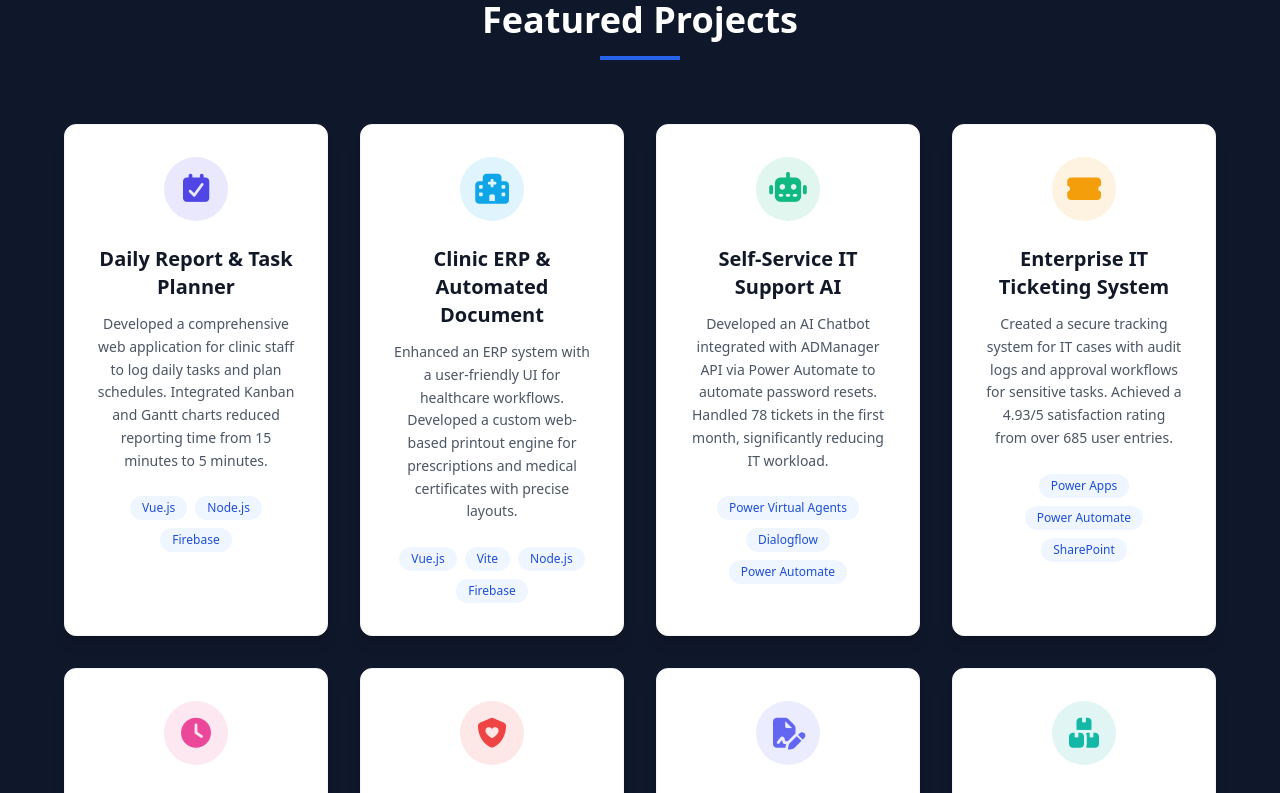
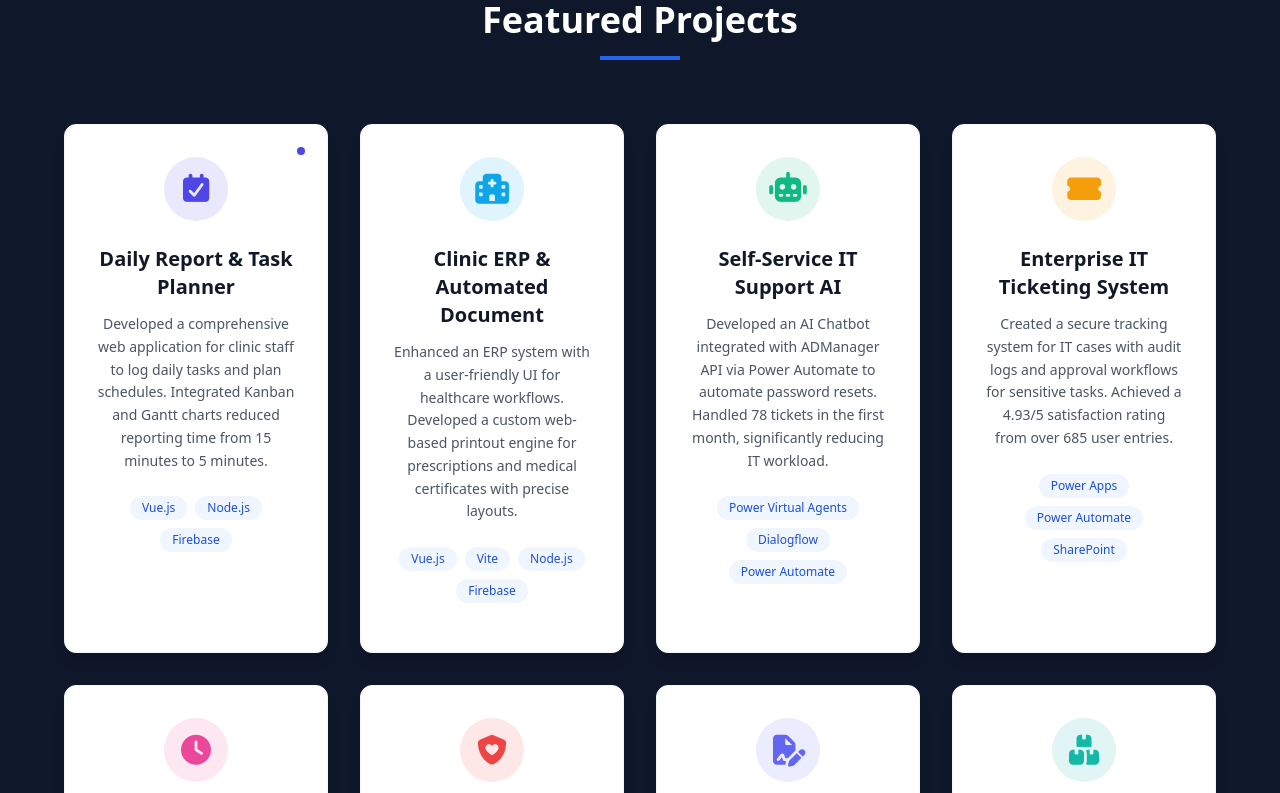
Before and after one commit to nat210b/portfolio, a Vue app: page / in a window 1280 px wide. Shown: the part 1640-2433 px from the top of the page. Built offline with nearby package versions, Linux system fonts and the light colour scheme; no server answers; the database is empty.

Commit message:
update project notification

```diff
--- a/src/component/Project.vue
+++ b/src/component/Project.vue
@@ -97,9 +97,9 @@ export default {
                     description: 'Developed a comprehensive web application for clinic staff to log daily tasks and plan schedules. Integrated Kanban and Gantt charts reduced reporting time from 15 minutes to 5 minutes.',
                     techStack: ['Vue.js', 'Node.js', 'Firebase'],
                     projectIcon: 'fa-solid fa-calendar-check',
-                    projectLink: 'https://github.com/nat210b/Clinic-ERP-System',
+                    projectLink: 'https://reportapps-demo.vercel.app',
                     iconColor: '#4F46E5',
-                    isClickable: false
+                    isClickable: true
                 },
                 {
                     id: 2,
@@ -166,7 +166,7 @@ export default {
                     title: 'Corporate Resource Booking',
                     description: 'Developed a unified booking system for corporate accommodation and vehicle tracking to optimize resource allocation and eliminate manual paperwork across departments.',
                     techStack: ['Power Apps', 'SharePoint', 'Power Automate'],
-                    projectIcon:"fa-solid fa-boxes-stacked",
+                    projectIcon: "fa-solid fa-boxes-stacked",
                     projectLink: 'https://github.com/nat210b/Clinic-ERP-System',
                     iconColor: '#14b8a6',
                     isClickable: false
--- a/src/component/projectCard.vue
+++ b/src/component/projectCard.vue
@@ -4,9 +4,18 @@
         :target="isClickable ? '_blank' : undefined"
         :rel="isClickable ? 'noopener noreferrer' : undefined"
         :class="[
-            'group block bg-white rounded-xl shadow-lg transition-all duration-300 p-8 border border-gray-100 flex flex-col h-full overflow-hidden',
+            'group relative block bg-white rounded-xl shadow-lg transition-all duration-300 p-8 border border-gray-100 flex flex-col h-full overflow-hidden',
             isClickable ? 'hover:shadow-2xl hover:-translate-y-2 cursor-pointer' : 'cursor-default'
         ]">
+
+        <!-- Live App Status Dot -->
+        <div v-if="isClickable"
+             class="absolute top-5 right-5 flex h-3 w-3 items-center justify-center"
+             title="Click to view app">
+            <span class="animate-ping absolute inline-flex h-full w-full rounded-full opacity-75" :style="{ backgroundColor: iconColor }"></span>
+            <span class="relative inline-flex rounded-full h-2 w-2" :style="{ backgroundColor: iconColor }"></span>
+        </div>
+
         <!-- Icon -->
         <div class="mb-6 flex justify-center">
             <div class="w-16 h-16 rounded-full flex items-center justify-center"
@@ -37,7 +46,7 @@
         <div v-if="isClickable" class="mt-auto pt-8 flex items-center justify-center w-full opacity-0 translate-y-3 group-hover:translate-y-0 group-hover:opacity-100 transition-all duration-500 ease-out">
             <div class="relative flex items-center justify-center group/cta px-4 py-2">
                 <span class="font-bold text-sm tracking-wide uppercase transition-transform duration-300 transform group-hover/cta:-translate-x-4" :style="{ color: iconColor }">
-                    Explore Project
+                    Click to view app
                 </span>
                 <div class="absolute right-[-0.5rem] opacity-0 transform -translate-x-4 group-hover/cta:translate-x-0 group-hover/cta:opacity-100 transition-all duration-300 flex items-center justify-center w-8 h-8 rounded-full" :style="{ backgroundColor: iconColor + '1A', color: iconColor }">
                     <i class="fa-solid fa-arrow-right text-sm"></i>
```
